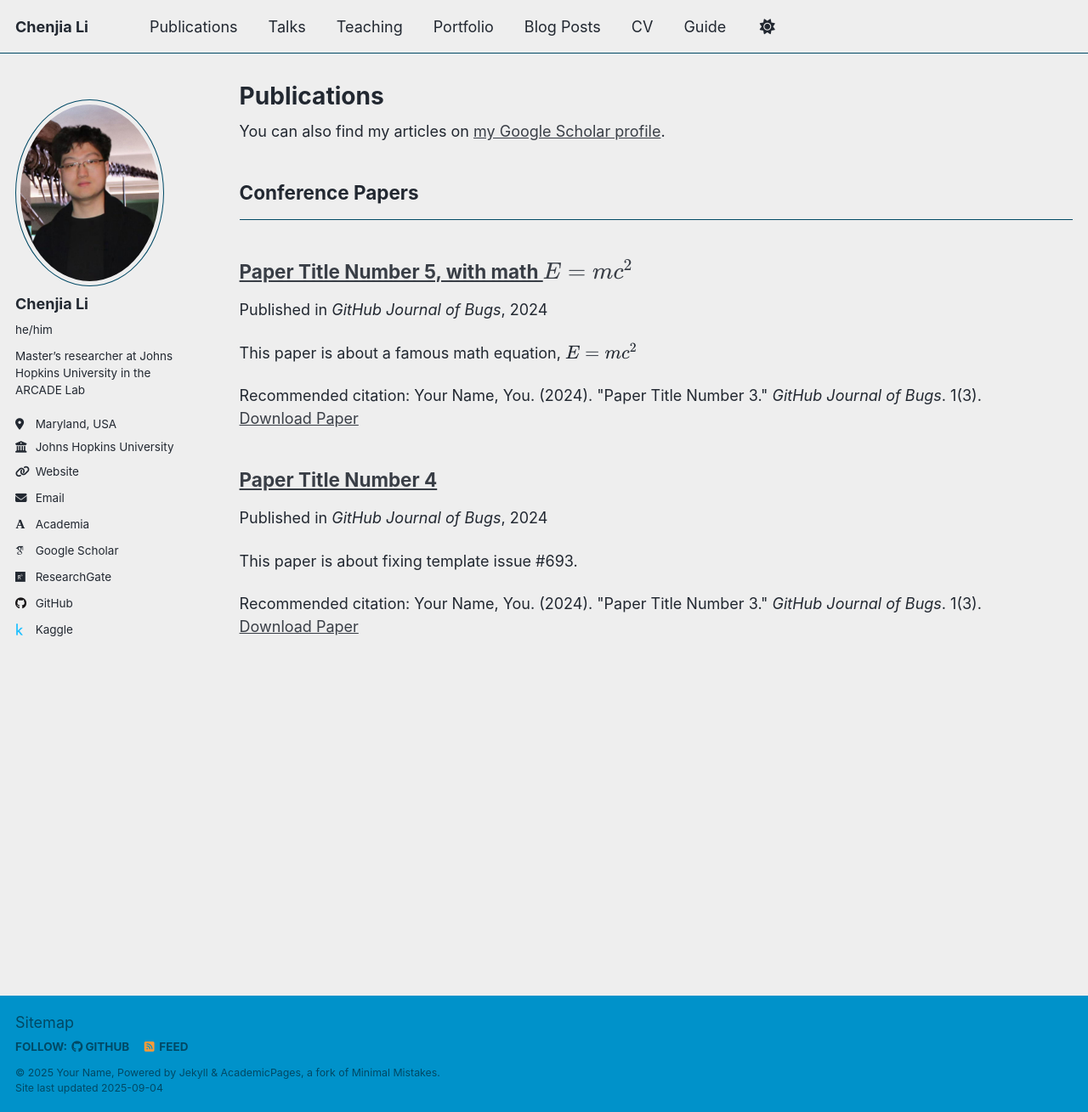
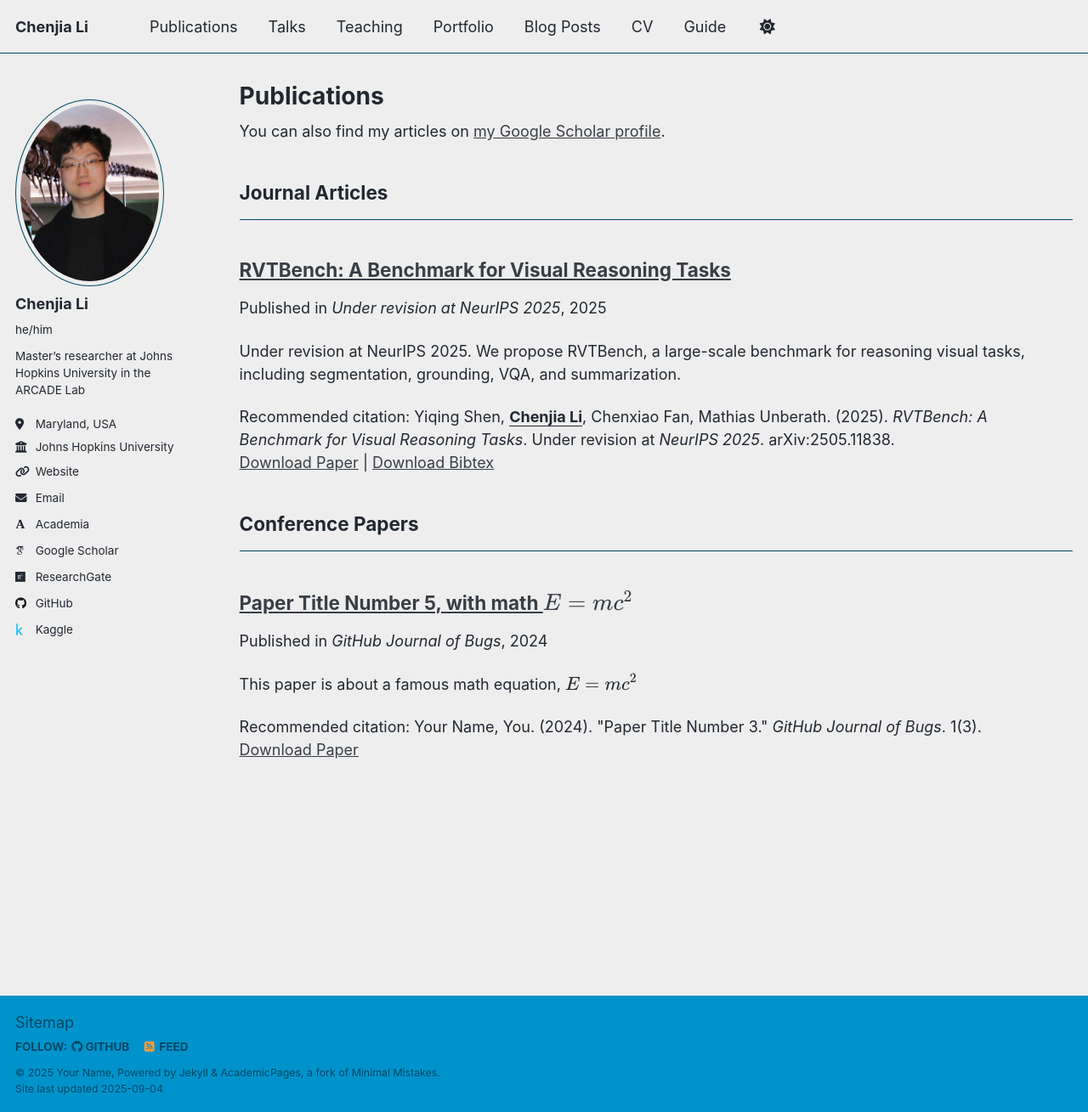
Before and after one commit to ResurrectionV/ResurrectionV.github.io, a Jekyll site: the page built from _pages/publications.html, in a window 1280 px wide and 1309 px high. Shown: the whole window at 85% size. Built offline with Jekyll 4.4.1, drawn with Linux system fonts in a browser that asks for light colours; some web fonts are replaced; a script that is not in the unit is left out.

Commit message:
Update 2024-02-17-paper-title-number-4.md

```diff
--- a/_publications/2024-02-17-paper-title-number-4.md
+++ b/_publications/2024-02-17-paper-title-number-4.md
@@ -1,13 +1,14 @@
 ---
-title: "Paper Title Number 4"
+title: "RVTBench: A Benchmark for Visual Reasoning Tasks"
 collection: publications
-category: conferences
-permalink: /publication/2024-02-17-paper-title-number-4
-excerpt: 'This paper is about fixing template issue #693.'
-date: 2024-02-17
-venue: 'GitHub Journal of Bugs'
-paperurl: 'http://academicpages.github.io/files/paper3.pdf'
-citation: 'Your Name, You. (2024). &quot;Paper Title Number 3.&quot; <i>GitHub Journal of Bugs</i>. 1(3).'
+category: manuscripts
+permalink: /publication/2025-05-17-rvtbench
+excerpt: "Under revision at NeurIPS 2025. We propose RVTBench, a large-scale benchmark for reasoning visual tasks, including segmentation, grounding, VQA, and summarization."
+date: 2025-05-17
+venue: "Under revision at NeurIPS 2025"
+paperurl: "https://arxiv.org/abs/2505.11838"
+bibtexurl: "https://arxiv.org/bibtex/2505.11838"
+citation: "Yiqing Shen, <u><strong>Chenjia Li</strong></u>, Chenxiao Fan, Mathias Unberath. (2025). <i>RVTBench: A Benchmark for Visual Reasoning Tasks</i>. Under revision at <i>NeurIPS 2025</i>. arXiv:2505.11838."
 ---
 
 The contents above will be part of a list of publications, if the user clicks the link for the publication than the contents of section will be rendered as a full page, allowing you to provide more information about the paper for the reader. When publications are displayed as a single page, the contents of the above "citation" field will automatically be included below this section in a smaller font.
```
